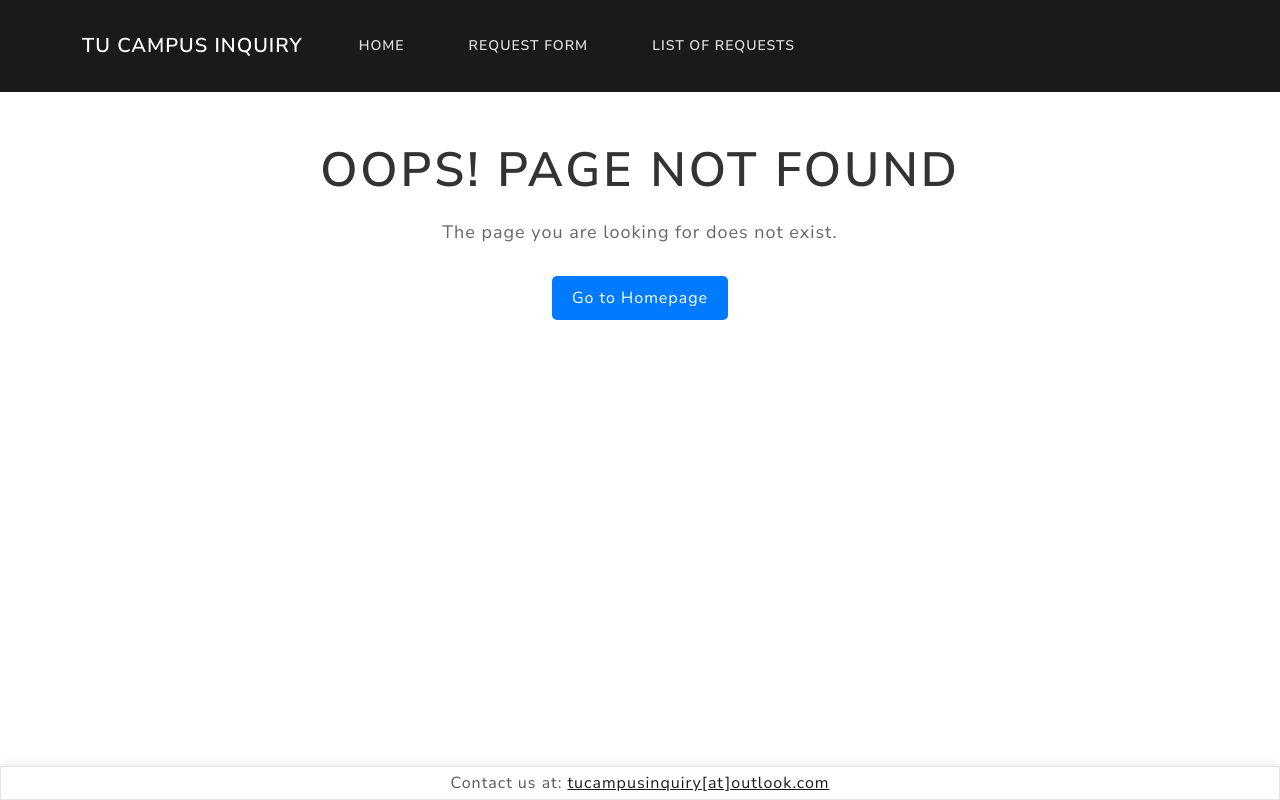
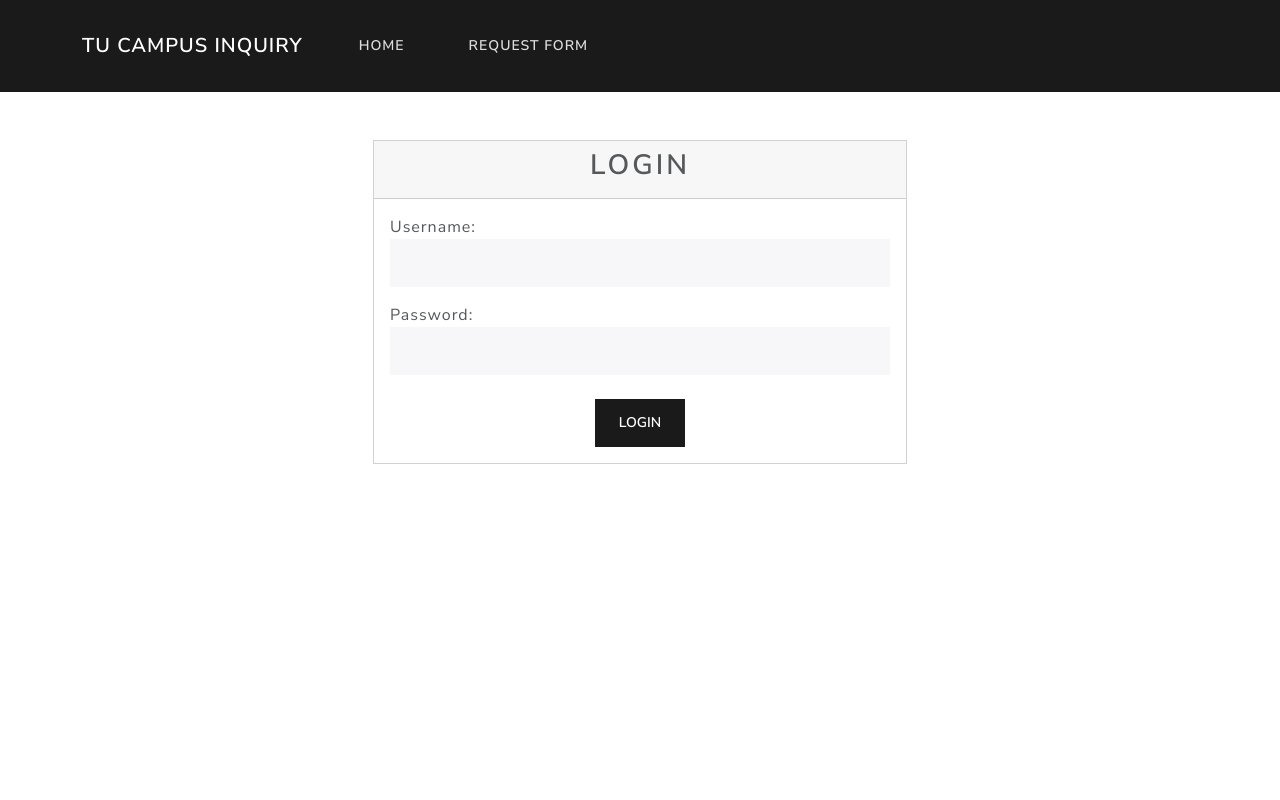
Before and after one commit to Romerico234/TU-Campus-Inquiry-Project, an Angular app in the folder tu-campus-inquiry/: page /db-admin/login in a window 1280 px wide. Before the commit this address had no page. Built offline with nearby package versions, Linux system fonts and the light colour scheme.

Commit message:
added a db-admin route to hide the list of inquiries

```diff
--- a/tu-campus-inquiry/src/app/app.routes.ts
+++ b/tu-campus-inquiry/src/app/app.routes.ts
@@ -19,11 +19,11 @@ export const routes: Routes = [
         component: HomePageComponent
     },
     {
-        path: 'login',
+        path: 'db-admin/login',
         component: LoginPageComponent
     },
     {
-        path: 'inquiries',
+        path: 'db-admin/list-of-inquiries',
         component: InquiryListPageComponent,
         canActivate: [AuthGuard]
     },
--- a/tu-campus-inquiry/src/app/components/contact-bar/contact-bar.component.html
+++ b/tu-campus-inquiry/src/app/components/contact-bar/contact-bar.component.html
@@ -1,4 +1,4 @@
-<div class="container-fluid bg-light fixed-bottom">
+<div *ngIf="showContactBar" class="container-fluid bg-light fixed-bottom">
     <div class="row">
         <div class="col text-center py-1">
             Contact us at: <a href="mailto:tucampusinquiry@outlook.com">tucampusinquiry[at]outlook.com</a>
--- a/tu-campus-inquiry/src/app/components/contact-bar/contact-bar.component.ts
+++ b/tu-campus-inquiry/src/app/components/contact-bar/contact-bar.component.ts
@@ -1,10 +1,28 @@
+import { CommonModule } from '@angular/common';
 import { Component } from '@angular/core';
+import { Router, ActivatedRoute } from '@angular/router';
 
 @Component({
   selector: 'app-contact-bar',
   standalone: true,
-  imports: [],
+  imports: [CommonModule],
   templateUrl: './contact-bar.component.html',
   styleUrl: './contact-bar.component.css'
 })
-export class ContactBarComponent { }
+export class ContactBarComponent {
+  showContactBar: boolean = true;
+
+  constructor(private router: Router, private activatedRoute: ActivatedRoute) {}
+
+  ngOnInit() {
+    this.router.events.subscribe(() => {
+      const currentUrl = this.router.url;
+      this.showContactBar = !(
+        currentUrl.includes('/db-admin/login') ||
+        currentUrl.includes('/db-admin/list-of-inquiries')
+      );
+    });
+  }
+
+
+}
--- a/tu-campus-inquiry/src/app/components/login-page/login-page.component.ts
+++ b/tu-campus-inquiry/src/app/components/login-page/login-page.component.ts
@@ -21,7 +21,7 @@ export class LoginPageComponent {
     // If the entered username and passwords matches, redirect them to the inquiries route (inquiry-list component)
     if (this.username === validUsername && this.password === validPassword) {
       sessionStorage.setItem('isLoggedIn', 'true');
-      this.router.navigate(['/inquiries']);
+      this.router.navigate(['/db-admin/list-of-inquiries']);
     } else { alert('Invalid credentials'); }
   }
 }
--- a/tu-campus-inquiry/src/app/components/navbar/navbar.component.html
+++ b/tu-campus-inquiry/src/app/components/navbar/navbar.component.html
@@ -15,9 +15,6 @@
                 <li class="nav-item">
                     <a class="nav-link" href="/inquiry-form">Request Form</a>
                 </li>
-                <li class="nav-item">
-                    <a class="nav-link" href="/inquiries">List of Requests</a>
-                </li>
             </ul>
         </div>
     </div>
```
